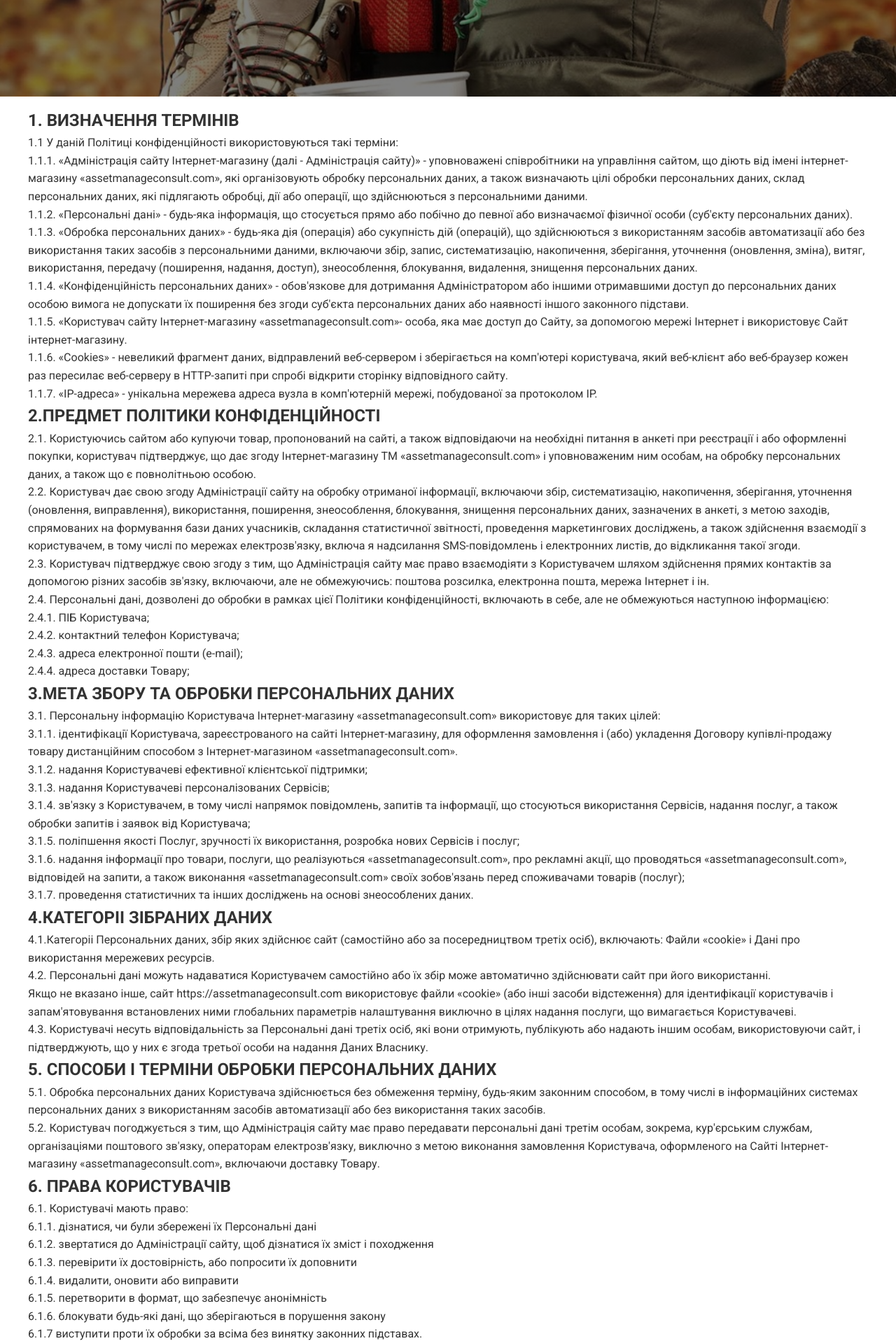
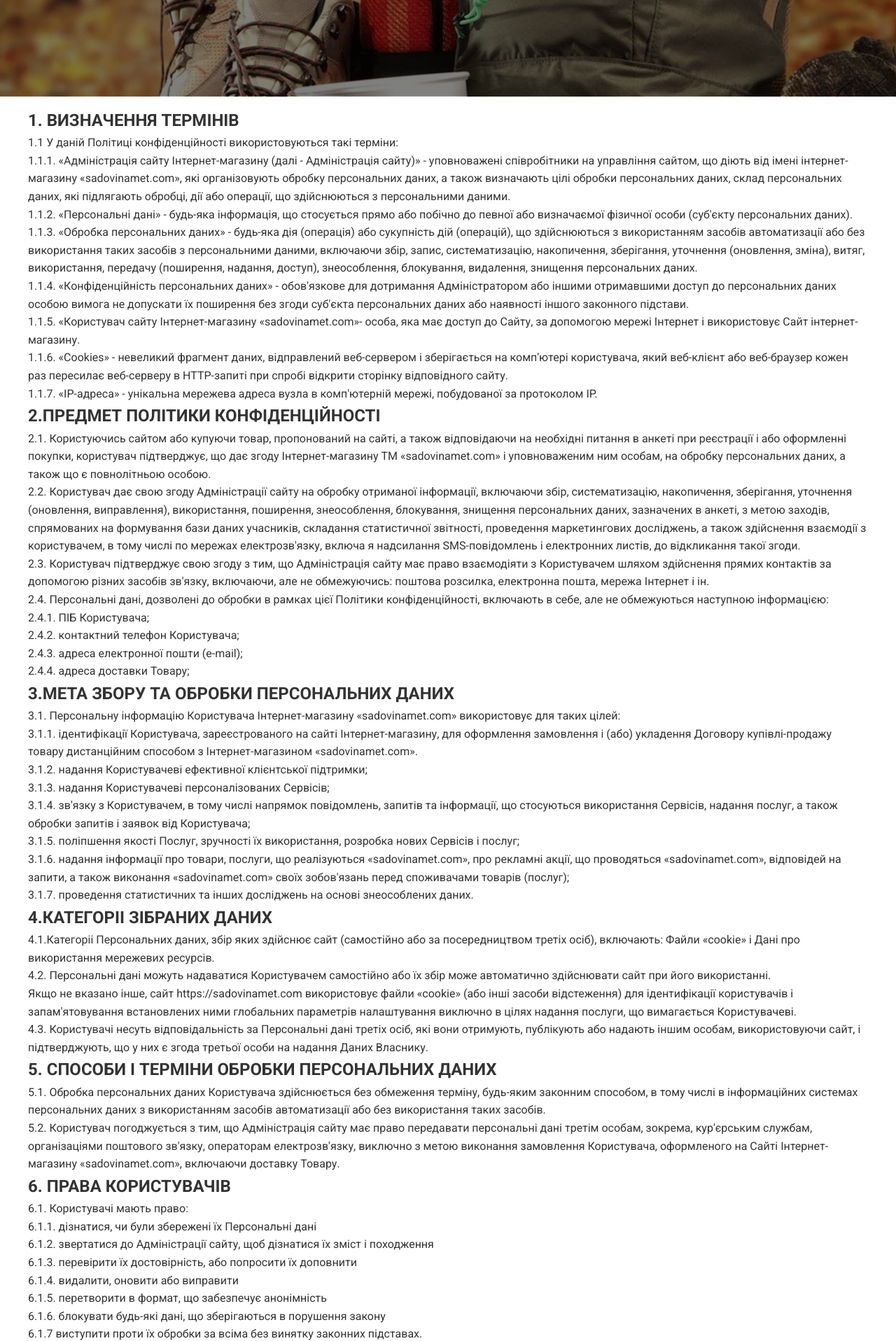
Before and after one commit to Andromeda-NGC224/landing-hiking, a PHP site: page /privacy-policy/ in a window 1280 px wide. Shown: the part 333-2249 px from the top of the page at 70% size. Run offline with PHP 8.4, Linux system fonts and the light colour scheme.

Commit message:
done functional

```diff
--- a/index.php
+++ b/index.php
@@ -11,7 +11,7 @@
     <link rel="preconnect" href="https://fonts.googleapis.com">
 <link rel="preconnect" href="https://fonts.gstatic.com" crossorigin>
 <link href="https://fonts.googleapis.com/css2?family=Roboto:ital,wght@0,100;0,300;0,400;0,500;0,700;0,900;1,100;1,300;1,400;1,500;1,700;1,900&display=swap" rel="stylesheet">
-    <link rel="stylesheet" href="/styles.css" />
+    <link rel="stylesheet" href="./styles.css" />
 </head>
 <body>
     <header class="main-header">
--- a/privacy-policy.php
+++ b/privacy-policy.php
@@ -2,7 +2,7 @@
 <html lang="uk">
 <head>
     <meta charset="UTF-8">
-	<link rel="icon" type="image/svg+xml" href="./public/icon.svg" />
+	<link rel="icon" type="image/svg+xml" href="/public/icon.svg" />
     <meta name="viewport" content="width=device-width, initial-scale=1.0">
 	<meta http-equiv="Cache-control" content="no-transform" />
 <meta http-equiv="Cache-control" content="no-cache" />
@@ -42,7 +42,7 @@
 			<p>1.1 У даній Політиці конфіденційності використовуються такі терміни:</p>
 
 			<p>1.1.1. «Адміністрація сайту Інтернет-магазину (далі - Адміністрація сайту)» - уповноважені співробітники
-				на управління сайтом, що діють від імені інтернет-магазину «assetmanageconsult.com», які
+				на управління сайтом, що діють від імені інтернет-магазину «sadovinamet.com», які
 				організовують обробку персональних даних, а також визначають цілі обробки персональних даних, склад
 				персональних даних, які підлягають обробці, дії або операції, що здійснюються з персональними даними.
 			</p>
@@ -60,7 +60,7 @@
 				отримавшими доступ до персональних даних особою вимога не допускати їх поширення без згоди суб'єкта
 				персональних даних або наявності іншого законного підстави.</p>
 
-			<p>1.1.5. «Користувач сайту Інтернет-магазину «assetmanageconsult.com»- особа, яка має
+			<p>1.1.5. «Користувач сайту Інтернет-магазину «sadovinamet.com»- особа, яка має
 				доступ до Сайту, за допомогою мережі Інтернет і використовує Сайт інтернет-магазину.</p>
 
 			<p>1.1.6. «Cookies» - невеликий фрагмент даних, відправлений веб-сервером і зберігається на комп'ютері
@@ -74,7 +74,7 @@
 
 			<p>2.1. Користуючись сайтом або купуючи товар, пропонований на сайті, а також відповідаючи на необхідні
 				питання в анкеті при реєстрації і або оформленні покупки, користувач підтверджує, що дає згоду
-				Інтернет-магазину ТМ «assetmanageconsult.com» і уповноваженим ним особам, на обробку
+				Інтернет-магазину ТМ «sadovinamet.com» і уповноваженим ним особам, на обробку
 				персональних даних, а також що є повнолітньою особою.</p>
 
 			<p>2.2. Користувач дає свою згоду Адміністрації сайту на обробку отриманої інформації, включаючи збір,
@@ -101,12 +101,12 @@
 
 			<h2>3.МЕТА ЗБОРУ ТА ОБРОБКИ ПЕРСОНАЛЬНИХ ДАНИХ</h2>
 
-			<p>3.1. Персональну інформацію Користувача Інтернет-магазину «assetmanageconsult.com»
+			<p>3.1. Персональну інформацію Користувача Інтернет-магазину «sadovinamet.com»
 				використовує для таких цілей:</p>
 
 			<p>3.1.1. ідентифікації Користувача, зареєстрованого на сайті Інтернет-магазину, для оформлення замовлення і
 				(або) укладення Договору купівлі-продажу товару дистанційним способом з Інтернет-магазином
-				«assetmanageconsult.com».</p>
+				«sadovinamet.com».</p>
 
 			<p>3.1.2. надання Користувачеві ефективної клієнтської підтримки;</p>
 
@@ -117,9 +117,9 @@
 
 			<p>3.1.5. поліпшення якості Послуг, зручності їх використання, розробка нових Сервісів і послуг;</p>
 
-			<p>3.1.6. надання інформації про товари, послуги, що реалізуються «assetmanageconsult.com»,
-				про рекламні акції, що проводяться «assetmanageconsult.com», відповідей на запити, а
-				також виконання «assetmanageconsult.com» своїх зобов'язань перед споживачами товарів
+			<p>3.1.6. надання інформації про товари, послуги, що реалізуються «sadovinamet.com»,
+				про рекламні акції, що проводяться «sadovinamet.com», відповідей на запити, а
+				також виконання «sadovinamet.com» своїх зобов'язань перед споживачами товарів
 				(послуг);</p>
 
 			<p>3.1.7. проведення статистичних та інших досліджень на основі знеособлених даних.</p>
@@ -132,7 +132,7 @@
 			<p>4.2. Персональні дані можуть надаватися Користувачем самостійно або їх збір може автоматично здійснювати
 				сайт при його використанні.</p>
 
-			<p>Якщо не вказано інше, сайт https://assetmanageconsult.com використовує файли «cookie»
+			<p>Якщо не вказано інше, сайт https://sadovinamet.com використовує файли «cookie»
 				(або інші засоби відстеження) для ідентифікації користувачів і запам'ятовування встановлених ними
 				глобальних параметрів налаштування виключно в цілях надання послуги, що вимагається Користувачеві.</p>
 
@@ -149,7 +149,7 @@
 			<p>5.2. Користувач погоджується з тим, що Адміністрація сайту має право передавати персональні дані третім
 				особам, зокрема, кур'єрським службам, організаціями поштового зв'язку, операторам електрозв'язку,
 				виключно з метою виконання замовлення Користувача, оформленого на Сайті Інтернет-магазину
-				«assetmanageconsult.com», включаючи доставку Товару.</p>
+				«sadovinamet.com», включаючи доставку Товару.</p>
 
 
 			<h2>6. ПРАВА КОРИСТУВАЧІВ</h2>
@@ -190,13 +190,13 @@
 
 			<h2>8. БЕЗПЕКА ПЕРСОНАЛЬНИХ ДАНИХ</h2>
 
-			<p>8.1. Інтернет-магазин «assetmanageconsult.com» приймає необхідні організаційні та
+			<p>8.1. Інтернет-магазин «sadovinamet.com» приймає необхідні організаційні та
 				технічні заходи для захисту персональної інформації Користувача від неправомірного або випадкового
 				доступу, знищення, перекручення, блокування, копіювання, поширення, а також від інших неправомірних дій
 				третіх осіб.</p>
 
 			<p>8.2. Дана Політика конфіденційності поширюється тільки на сайті Інтернет-магазину
-				«assetmanageconsult.com». Якщо за посиланнями, розміщеними на сайті останнього,
+				«sadovinamet.com». Якщо за посиланнями, розміщеними на сайті останнього,
 				Користувач зайде на ресурси третіх осіб, Інтернет-магазин за його дії відповідальності не несе.</p>
 
 			<p>8.3. Персональні дані Користувача можуть бути використані в юридичних цілях в суді або на етапах, що
```
Also changed, not shown: terms-of-use.php (+8 -8 lines).
